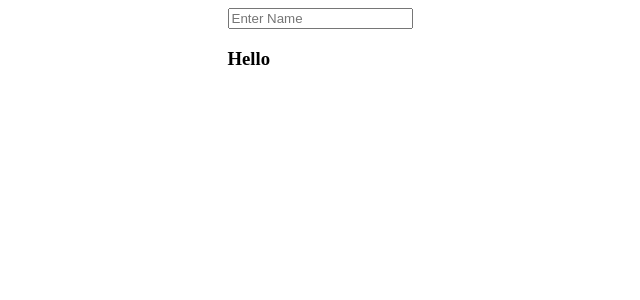
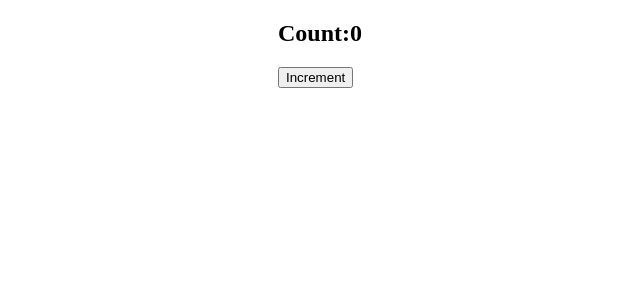
Before and after one commit to rohitware/react-skill-builder, a React (Vite) app: page / in a window 1280 px wide. Shown: the top 300 px of the page, without its empty margins (320-960 px from the left). Built offline with nearby package versions, Linux system fonts and the light colour scheme.

Commit message:
Run on Every Render

```diff
--- a/index.html
+++ b/index.html
@@ -4,7 +4,7 @@
     <meta charset="UTF-8" />
     <link rel="icon" type="image/svg+xml" href="/vite.svg" />
     <meta name="viewport" content="width=device-width, initial-scale=1.0" />
-    <title>reacr-skill-builder</title>
+    <title>react-skill-builder</title>
   </head>
   <body>
     <div id="root"></div>
--- a/src/App.jsx
+++ b/src/App.jsx
@@ -16,6 +16,7 @@ import UserContextProvider from "./UseContext/UserContextProvider";
 import CounterReducer from "./UseReducer/CounterReducer";
 import CompReducer from "./UseReducer/CompReducer";
 import InputBox from "./useState/InputBox";
+import EveryRender from "./UseEffect/EveryRender";
 
 function App() {
   return (
@@ -37,7 +38,7 @@ function App() {
         {/* <UserContextProvider /> */}
         {/* <CounterReducer /> */}
         {/* <CompReducer /> */}
-        <InputBox />
+        <EveryRender />
       </div>
     </>
   );
--- /dev/null
+++ b/src/UseEffect/EveryRender.jsx
@@ -0,0 +1,17 @@
+import React from "react";
+import { useEffect, useState } from "react";
+
+function EveryRender() {
+  const [count, setCount] = useState(0);
+  useEffect(() => {
+    console.log("component rerender");
+  });
+  return (
+    <>
+      <h2>Count:{count}</h2>
+      <button onClick={() => setCount(count + 1)}>Increment</button>
+    </>
+  );
+}
+
+export default EveryRender;
```
